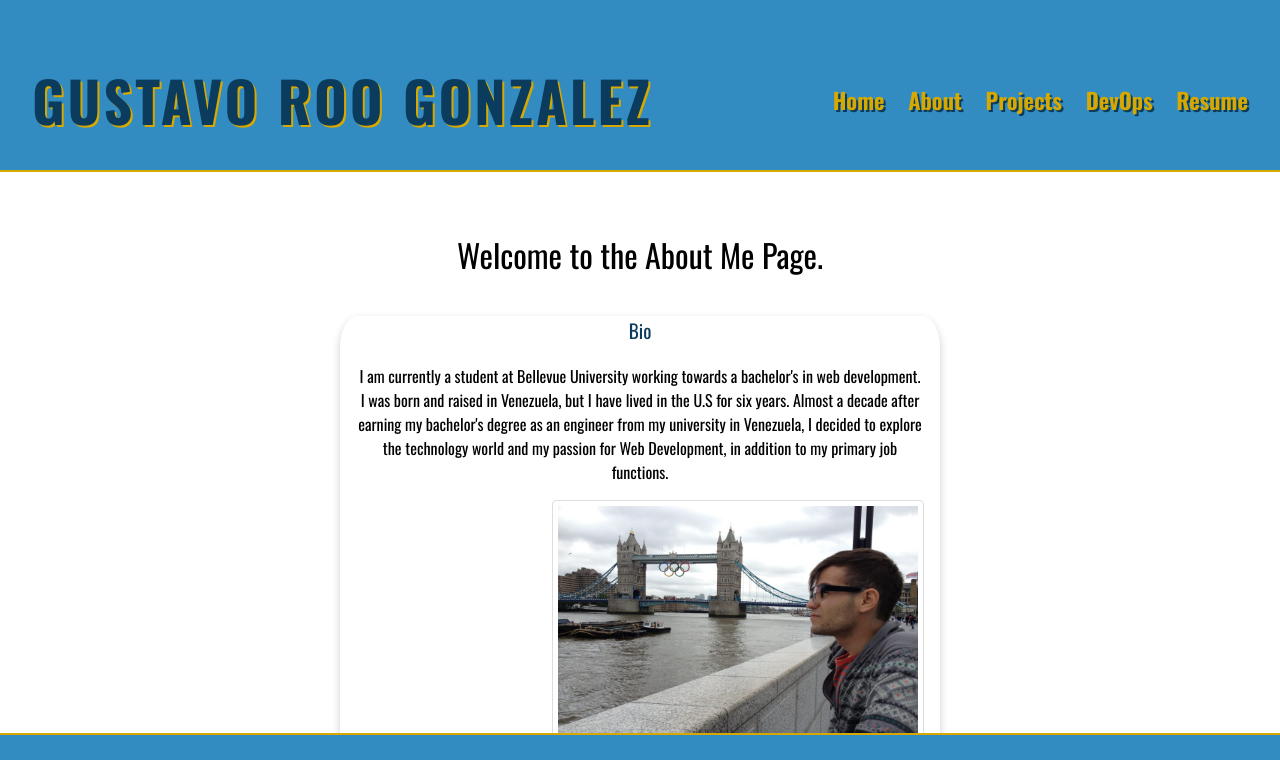
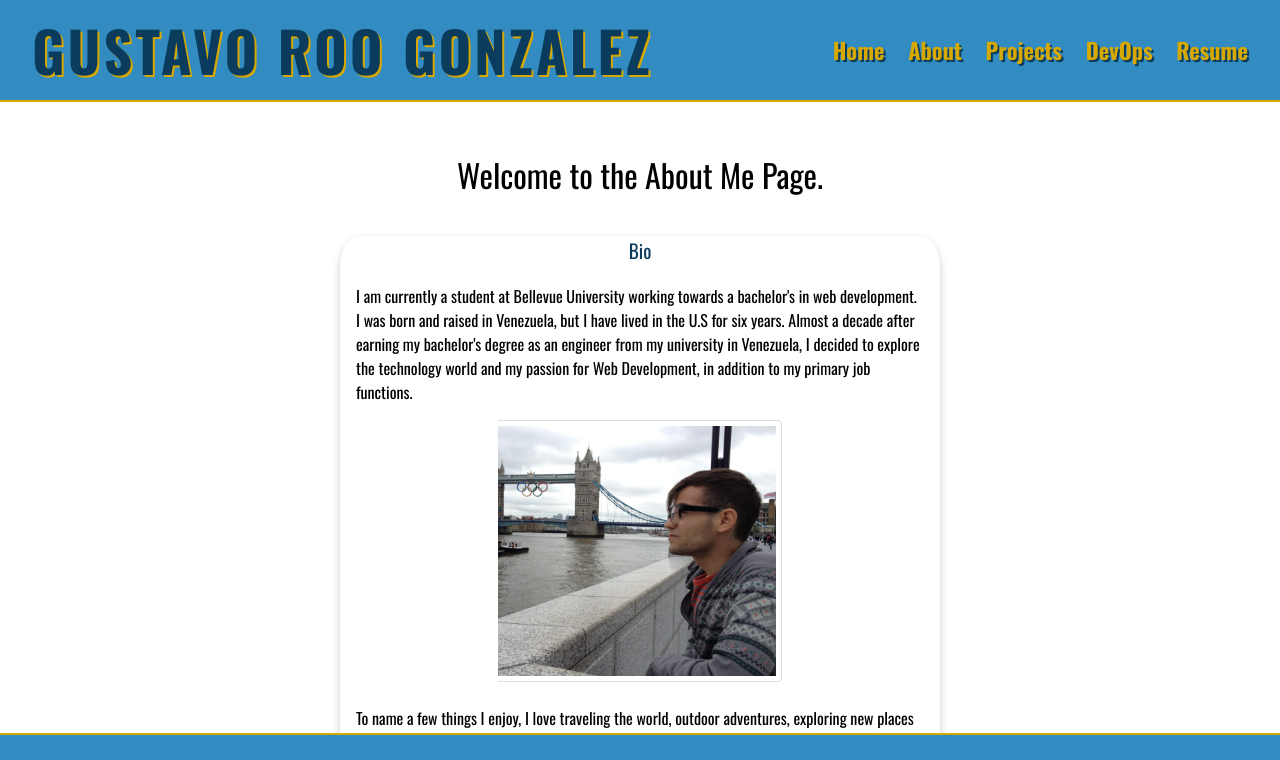
Before and after one commit to goostavo25/web-330, a plain HTML site: page portfolio/about.html in a window 1280 px wide. Shown: the top 760 px of the page. Drawn offline with nearby package versions, Linux system fonts and the light colour scheme; a script that the page names is missing.

Commit message:
Made minor adjustments

```diff
--- a/portfolio/about.html
+++ b/portfolio/about.html
@@ -24,7 +24,7 @@
         <div class="card">
           <div class="card-title">Bio</div>
 
-          <div class="card-content">
+          <div class="card-content-about">
             <p>
               I am currently a student at Bellevue University working towards a bachelor's in web development. I was born and raised in Venezuela, but I have lived in the U.S for six years. Almost a decade after earning my bachelor's degree as an engineer from my university in Venezuela, I decided to explore the technology world and my passion for Web Development, in addition to my primary job functions.
               <br />
--- a/portfolio/site.css
+++ b/portfolio/site.css
@@ -2,7 +2,7 @@ body {
   color: #000;
   font-family: "Oswald", Verdana, Arial, sans-serif;
   margin: 0;
-  padding-top: 200px;
+  padding-top: 120px;
 }
 
 /** STYLING FOR HEADER **/
@@ -14,7 +14,7 @@ body {
   width: 100%;
   background: #328cc1;
   z-index: 10000;
-  height: 170px;
+  height: 100px;
   overflow: hidden;
   -webkit-transition: height 0.3s;
   -moz-transition: height 0.3s;
@@ -38,7 +38,7 @@ body {
 /* We just have one-lined elements, so we'll center the elements with the line-height set to the height of the header */
 .cbp-af-header h1,
 .cbp-af-header nav a {
-  line-height: 200px;
+  line-height: 100px;
 }
 
 .cbp-af-header h1 {
@@ -283,6 +283,11 @@ body {
   text-align: center;
 }
 
+.card-content-about {
+  padding: 3px 16px;
+  text-align: left;
+}
+
 .card:hover {
   box-shadow: 0 8px 16px 0 rgba(0, 0, 0, 0.2);
 }
@@ -340,8 +345,16 @@ img {
   text-align: center;
 }
 
+.justify {
+  text-align: left;
+}
+
 .clearfix {
   overflow: auto;
+  display: block;
+  margin-left: auto;
+  margin-right: auto;
+  width: 50%;
 }
 
 img:hover {
```
